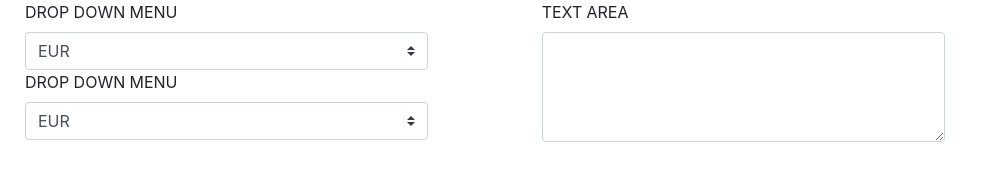
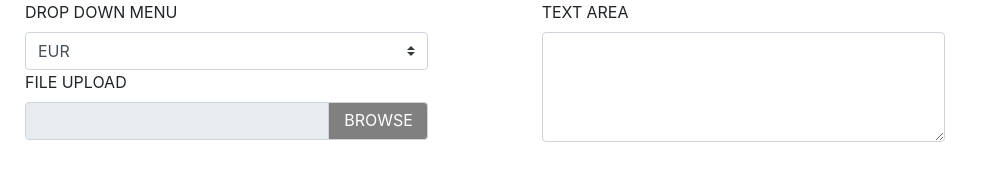
Before and after one commit to dhanrajjay/react-setup-bootstrap, a React app: page /agent in a window 1280 px wide. Shown: the part 627-797 px from the top of the page, without its empty margins (0-1008 px from the left). Built offline with nearby package versions, Linux system fonts and the light colour scheme.

Commit message:
File Upload option

```diff
--- a/src/components/agent.js
+++ b/src/components/agent.js
@@ -1,5 +1,5 @@
 import React, { useState, Component } from 'react';
-import { Form, Col, InputGroup, Button } from 'react-bootstrap';
+import { Form, Col, InputGroup, Button, FormControl } from 'react-bootstrap';
 import { Translation } from 'react-i18next';
 import SelectComp from './select';
 
@@ -93,10 +93,19 @@ export default function Agent() {
 			            </select>
 
 			            <Form.Group>
-							<Form.Label>DROP DOWN MENU</Form.Label>
-					        <select className="browser-default custom-select" value={currency} onChange={handleCurrencyChange}>
-				              {currencyOptions}
-				            </select>
+							<Form.Label>FILE UPLOAD</Form.Label>
+				            <InputGroup className="mb-3">
+							    <FormControl disabled
+							      aria-label="Recipient's username"
+							      aria-describedby="basic-addon2"
+							    />
+							    <InputGroup.Append>
+							      <InputGroup.Text id="basic-addon2" style={{width:"100px", height: "38px", padding: "6px 0 0 15px", color: 'white', background: 'gray', cursor: 'pointer'}}>
+									<label htmlFor="fileUpload" style={{cursor: 'pointer'}}>BROWSE</label>
+									<Form.Control id="fileUpload" style={{visibility: 'hidden'}} type="file" />
+							      </InputGroup.Text>
+							    </InputGroup.Append>
+							  </InputGroup>
 					      </Form.Group>
 				      </Form.Group>
 				      <Form.Group as={Col} md="1"></Form.Group>
```
